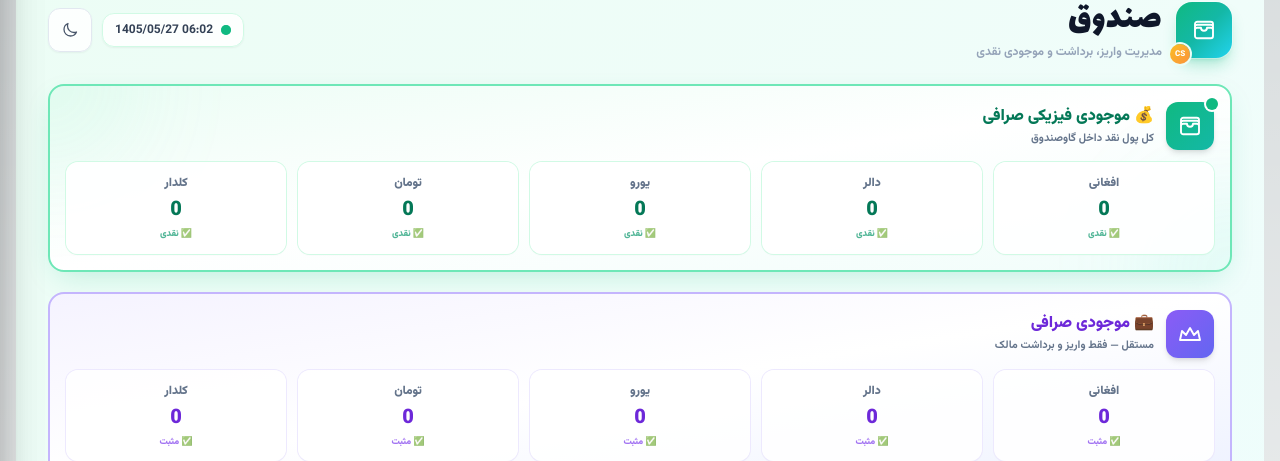
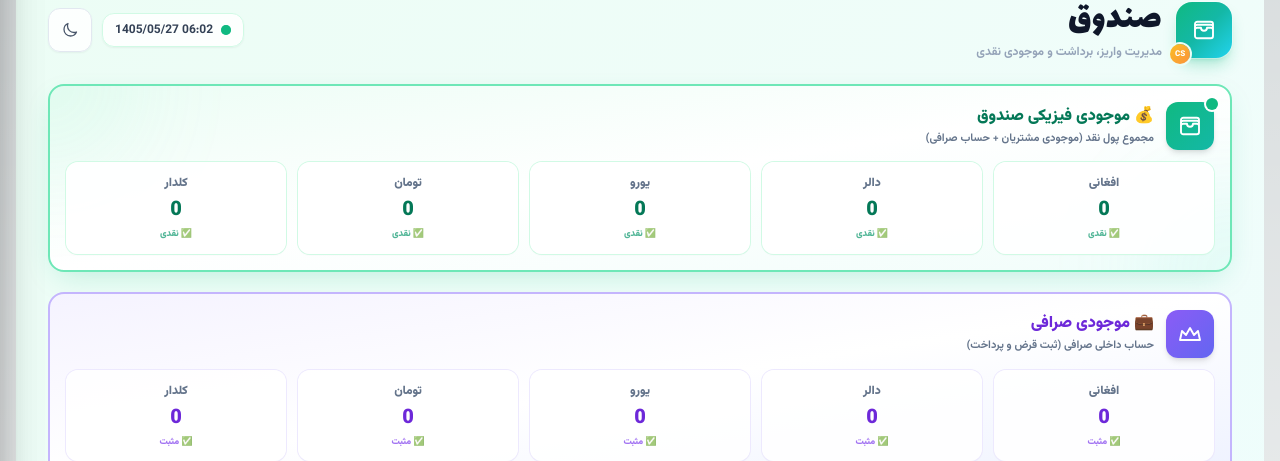
Before and after one commit to nasirahmadrahmati19-hue/exchange-admin, a Next.js app: page /dashboard/cash in a window 1280 px wide. Shown: the part 182-643 px from the top of the page. Built offline with nearby package versions, Linux system fonts and the light colour scheme; sample sign-in values are in the browser's storage.

Commit message:
Integrate exchange account handling and balance updates
Added exchange account logic and updated balance calculations to include deposits and withdrawals for the exchange account. Adjusted customer balance calculations to exclude the exchange account.

```diff
--- a/app/dashboard/cash/page.tsx
+++ b/app/dashboard/cash/page.tsx
@@ -22,6 +22,10 @@ const currencyColors: Record<Currency, { light: string; dark: string; gradient:
 const CASH_BOX_ID = "CASH_BOX";
 const CASH_BOX_NAME = "صندوق";
 const CASH_BOX_CUSTOMER: Customer = { id: CASH_BOX_ID, name: CASH_BOX_NAME, phone: "", tazkira: "", address: "", note: "", telegram: "", telegramChatId: "", registeredAt: "", balances: { AFN: 0, USD: 0, EUR: 0, IRR: 0, PKR: 0 } };
+
+// ✅ تغییر ۱: اضافه شدن شناسه و نام حساب صرافی
+const EXCHANGE_ACCOUNT_ID = "EXCHANGE_ACCOUNT";
+const EXCHANGE_ACCOUNT_NAME = "حساب صرافی";
 
 const hasTelegram = (c: Customer): boolean => Boolean(c.telegramChatId || c.telegram);
 
@@ -66,13 +70,26 @@ function applyBalanceChanges(customers: Customer[], changes: BalanceChange[]): C
   });
 }
 
+// ✅ تغییر ۲: اعمال منطق قرض و پرداخت روی حساب صرافی
 function getBalanceChangesForCashEntry(entry: CashEntry, action: "register" | "reverse"): BalanceChange[] {
   const changes: BalanceChange[] = [];
   const sign = action === "register" ? 1 : -1;
-  if (entry.customerId && entry.customerId !== CASH_BOX_ID && (entry.type === "customer_deposit" || entry.type === "customer_withdraw")) {
-    const delta = entry.type === "customer_deposit" ? entry.amount : -entry.amount;
-    changes.push({ customerId: entry.customerId, customerName: entry.customerName || "", currency: entry.currency, amount: delta * sign });
+
+  if (entry.type === "customer_deposit" || entry.type === "customer_withdraw") {
+    if (entry.customerId && entry.customerId !== CASH_BOX_ID && entry.customerId !== EXCHANGE_ACCOUNT_ID) {
+      const delta = entry.type === "customer_deposit" ? entry.amount : -entry.amount;
+      changes.push({ customerId: entry.customerId, customerName: entry.customerName || "", currency: entry.currency, amount: delta * sign });
+    }
+    // واریز مشتری -> افزودن به حساب صرافی / برداشت مشتری -> کم کردن از حساب صرافی
+    const exchangeDelta = entry.type === "customer_deposit" ? entry.amount : -entry.amount;
+    changes.push({ customerId: EXCHANGE_ACCOUNT_ID, customerName: EXCHANGE_ACCOUNT_NAME, currency: entry.currency, amount: exchangeDelta * sign });
   }
+
+  if (entry.type === "owner_deposit" || entry.type === "owner_withdraw") {
+    const exchangeDelta = entry.type === "owner_deposit" ? entry.amount : -entry.amount;
+    changes.push({ customerId: EXCHANGE_ACCOUNT_ID, customerName: EXCHANGE_ACCOUNT_NAME, currency: entry.currency, amount: exchangeDelta * sign });
+  }
+
   return changes;
 }
 
@@ -140,7 +157,7 @@ function getTelegramSettings() {
 }
 
 function getCustomerChatId(customerId: string | undefined, customers: Customer[]): string {
-  if (!customerId || customerId === CASH_BOX_ID) return "";
+  if (!customerId || customerId === CASH_BOX_ID || customerId === EXCHANGE_ACCOUNT_ID) return "";
   try {
     const c = customers.find(x => x.id === customerId);
     if (!c) return "";
@@ -194,14 +211,14 @@ async function sendCashReceipts(params: { entry: CashEntry; action: "register" |
   if (!settings.enabled || !settings.botToken) return;
   if (!settings.notifyCash) return;
   const { entry, action, customers } = params;
-  if (!entry.customerId || entry.customerId === CASH_BOX_ID) return;
+  if (!entry.customerId || entry.customerId === CASH_BOX_ID || entry.customerId === EXCHANGE_ACCOUNT_ID) return;
   if (entry.type !== "customer_deposit" && entry.type !== "customer_withdraw") return;
   const chatId = getCustomerChatId(entry.customerId, customers);
   if (!chatId) return;
   const getBalances = (customerId: string | undefined): Record<string, number> => {
     const balances: Record<string, number> = {};
     for (const cur of currencies) balances[cur] = 0;
-    if (!customerId || customerId === CASH_BOX_ID) return balances;
+    if (!customerId || customerId === CASH_BOX_ID || customerId === EXCHANGE_ACCOUNT_ID) return balances;
     const c = customers.find(x => x.id === customerId);
     if (!c) return balances;
     for (const cur of currencies) balances[cur] = c.balances[cur] || 0;
@@ -263,6 +280,7 @@ export default function CashPage() {
   const [editingEntryId, setEditingEntryId] = useState<string | null>(null);
   const [openActionId, setOpenActionId] = useState<string | null>(null);
   const [selectedEntry, setSelectedEntry] = useState<CashEntry | null>(null);
+  const [initializedExchangeAccount, setInitializedExchangeAccount] = useState(false);
 
   useEffect(() => { try { const saved = window.localStorage.getItem("fx-theme"); if (saved === "dark" || saved === "light") setTheme(saved); } catch (e) { /* ignore */ } }, []);
   useEffect(() => { try { window.localStorage.setItem("fx-theme", theme); } catch (e) { /* ignore */ } }, [theme]);
@@ -279,6 +297,31 @@ export default function CashPage() {
     } catch (err) { console.error("Load error:", err); }
     setMounted(true);
   }, []);
+
+  // ✅ تغییر ۳: ایجاد خودکار حساب صرافی در اولین لود
+  useEffect(() => {
+    if (!mounted || initializedExchangeAccount) return;
+    setCustomers(prev => {
+      if (prev.some(c => c.id === EXCHANGE_ACCOUNT_ID)) {
+        setInitializedExchangeAccount(true);
+        return prev;
+      }
+      const histBal: Record<Currency, number> = { AFN: 0, USD: 0, EUR: 0, IRR: 0, PKR: 0 };
+      for (const e of entries) {
+        if (e.status === "voided") continue;
+        if (e.type === "owner_deposit") histBal[e.currency] += e.amount;
+        else if (e.type === "owner_withdraw") histBal[e.currency] -= e.amount;
+      }
+      setInitializedExchangeAccount(true);
+      return [...prev, {
+        id: EXCHANGE_ACCOUNT_ID,
+        name: EXCHANGE_ACCOUNT_NAME,
+        phone: "", tazkira: "", address: "", note: "حساب داخلی صرافی",
+        telegram: "", telegramChatId: "", registeredAt: new Date().toISOString(),
+        balances: histBal
+      }];
+    });
+  }, [mounted, entries, initializedExchangeAccount]);
 
   useEffect(() => {
     const handleStorage = (e: StorageEvent) => {
@@ -330,21 +373,18 @@ export default function CashPage() {
 
   const physicalCashBalances = useMemo(() => computeCashBalances(entries), [entries]);
 
-  // ✅ موجودی صرافی — مستقل و مستقیم از اسناد مالک (owner_deposit / owner_withdraw)
+  // ✅ تغییر ۴: موجودی صرافی از روی مشتری خوانده می‌شود
+  const exchangeAccount = useMemo(() => customers.find(c => c.id === EXCHANGE_ACCOUNT_ID), [customers]);
   const exchangeBalance = useMemo(() => {
-    const totals: Record<Currency, number> = { AFN: 0, USD: 0, EUR: 0, IRR: 0, PKR: 0 };
-    for (const e of entries) {
-      if (e.status === "voided") continue;
-      if (e.type === "owner_deposit") totals[e.currency] += e.amount;
-      else if (e.type === "owner_withdraw") totals[e.currency] -= e.amount;
-    }
-    return totals;
-  }, [entries]);
+    if (!exchangeAccount) return { AFN: 0, USD: 0, EUR: 0, IRR: 0, PKR: 0 };
+    return exchangeAccount.balances;
+  }, [exchangeAccount]);
 
+  // ✅ تغییر ۵: حذف حساب صرافی از محاسبات موجودی و بدهی مشتریان عادی
   const customerDeposits = useMemo(() => {
     const totals: Record<Currency, number> = { AFN: 0, USD: 0, EUR: 0, IRR: 0, PKR: 0 };
     for (const c of customers) {
-      if (c.id === CASH_BOX_ID || c.name === CASH_BOX_NAME) continue;
+      if (c.id === CASH_BOX_ID || c.name === CASH_BOX_NAME || c.id === EXCHANGE_ACCOUNT_ID) continue;
       for (const cur of currencies) { const bal = c.balances[cur] || 0; if (bal > 0) totals[cur] += bal; }
     }
     return totals;
@@ -353,7 +393,7 @@ export default function CashPage() {
   const customerDebts = useMemo(() => {
     const totals: Record<Currency, number> = { AFN: 0, USD: 0, EUR: 0, IRR: 0, PKR: 0 };
     for (const c of customers) {
-      if (c.id === CASH_BOX_ID || c.name === CASH_BOX_NAME) continue;
+      if (c.id === CASH_BOX_ID || c.name === CASH_BOX_NAME || c.id === EXCHANGE_ACCOUNT_ID) continue;
       for (const cur of currencies) { const bal = c.balances[cur] || 0; if (bal < 0) totals[cur] += Math.abs(bal); }
     }
     return totals;
@@ -419,7 +459,7 @@ export default function CashPage() {
     if (!amount) errs.amount = "مبلغ خالی یا صفر است.";
     if (!form.reason.trim()) errs.reason = "دلیل / شرح ضروری است.";
     if (isCustomerType && !form.customerName.trim()) errs.customerName = "انتخاب مشتری ضروری است.";
-    if (form.type === "customer_withdraw" && form.customerId && form.customerId !== CASH_BOX_ID) {
+    if (form.type === "customer_withdraw" && form.customerId && form.customerId !== CASH_BOX_ID && form.customerId !== EXCHANGE_ACCOUNT_ID) {
       const cust = customers.find(c => c.id === form.customerId);
       if (cust) { const bal = cust.balances[form.currency] || 0; if (amount > bal) errs.amount = `موجودی کافی نیست. موجودی فعلی: ${fmt(bal)} ${labels[form.currency]}`; }
     }
@@ -539,7 +579,7 @@ export default function CashPage() {
 
           <div className="cs-up space-y-4 md:space-y-5" style={{ animationDelay: "70ms" }}>
 
-            {/* ✅ کارت موجودی فیزیکی صرافی — ارتفاع کاهش یافته */}
+            {/* ✅ تغییر ۶: کارت موجودی فیزیکی صندوق */}
             <div className={`relative overflow-hidden rounded-xl md:rounded-2xl border-2 p-3 md:p-4 transition-all duration-300 hover:shadow-xl ${dk ? "border-emerald-400/40 bg-gradient-to-br from-emerald-900/40 via-slate-900/60 to-teal-900/40 shadow-[0_10px_30px_-10px_rgba(16,185,129,0.3)]" : "border-emerald-300 bg-gradient-to-br from-emerald-50 via-white to-teal-50 shadow-[0_10px_30px_-10px_rgba(16,185,129,0.25)]"}`}>
               <div className={`absolute -top-16 -left-16 h-32 w-32 rounded-full blur-3xl opacity-20 ${dk ? "bg-emerald-400" : "bg-emerald-300"}`} />
               <div className={`absolute -bottom-16 -right-16 h-32 w-32 rounded-full blur-3xl opacity-20 ${dk ? "bg-teal-400" : "bg-teal-300"}`} />
@@ -549,8 +589,8 @@ export default function CashPage() {
                   <span className="absolute -top-1 -right-1 flex h-3 w-3"><span className="absolute inline-flex h-full w-full animate-ping rounded-full bg-emerald-400 opacity-75" /><span className="relative inline-flex h-3 w-3 rounded-full bg-emerald-500 ring-2 ring-white" /></span>
                 </div>
                 <div className="flex-1 min-w-0">
-                  <b className={`block text-sm md:text-base font-black ${dk ? "text-emerald-300" : "text-emerald-700"}`}>💰 موجودی فیزیکی صرافی</b>
-                  <span className={`block text-[10px] md:text-[11px] font-bold mt-0.5 ${dk ? "text-slate-400" : "text-slate-500"}`}>کل پول نقد داخل گاوصندوق</span>
+                  <b className={`block text-sm md:text-base font-black ${dk ? "text-emerald-300" : "text-emerald-700"}`}>💰 موجودی فیزیکی صندوق</b>
+                  <span className={`block text-[10px] md:text-[11px] font-bold mt-0.5 ${dk ? "text-slate-400" : "text-slate-500"}`}>مجموع پول نقد (موجودی مشتریان + حساب صرافی)</span>
                 </div>
               </div>
               <div className="relative grid grid-cols-2 sm:grid-cols-3 md:grid-cols-5 gap-2 md:gap-3">
@@ -568,7 +608,7 @@ export default function CashPage() {
               </div>
             </div>
 
-            {/* ✅ کارت موجودی صرافی — مستقل از اسناد مالک — ارتفاع کاهش یافته */}
+            {/* ✅ تغییر ۷: کارت موجودی صرافی */}
             <div className={`relative overflow-hidden rounded-xl md:rounded-2xl border-2 p-3 md:p-4 transition-all duration-300 hover:shadow-xl ${dk ? "border-violet-400/40 bg-gradient-to-br from-violet-900/40 via-slate-900/60 to-indigo-900/40" : "border-violet-300 bg-gradient-to-br from-violet-50 via-white to-indigo-50"}`}>
               <div className="relative flex items-center gap-3 mb-3">
                 <div className={`relative grid h-10 w-10 md:h-12 md:w-12 shrink-0 place-items-center rounded-xl shadow-md ${dk ? "bg-gradient-to-br from-violet-400 to-indigo-400 text-slate-950" : "bg-gradient-to-br from-violet-500 to-indigo-500 text-white"}`}>
@@ -576,7 +616,7 @@ export default function CashPage() {
                 </div>
                 <div className="flex-1 min-w-0">
                   <b className={`block text-sm md:text-base font-black ${dk ? "text-violet-300" : "text-violet-700"}`}>💼 موجودی صرافی</b>
-                  <span className={`block text-[10px] md:text-[11px] font-bold mt-0.5 ${dk ? "text-slate-400" : "text-slate-500"}`}>مستقل — فقط واریز و برداشت مالک</span>
+                  <span className={`block text-[10px] md:text-[11px] font-bold mt-0.5 ${dk ? "text-slate-400" : "text-slate-500"}`}>حساب داخلی صرافی (ثبت قرض و پرداخت)</span>
                 </div>
               </div>
               <div className="relative grid grid-cols-2 sm:grid-cols-3 md:grid-cols-5 gap-2 md:gap-3">
@@ -594,10 +634,7 @@ export default function CashPage() {
               </div>
             </div>
 
-            {/* سه کارت اطلاعاتی */}
             <div className="grid grid-cols-1 sm:grid-cols-3 gap-3 md:gap-4">
-
-              {/* کارت موجودی مشتریان */}
               <div className={`group relative overflow-hidden rounded-2xl border p-4 md:p-5 transition-all duration-300 hover:shadow-xl hover:scale-[1.01] ${dk ? "border-sky-400/25 bg-gradient-to-br from-sky-900/30 to-slate-900/50" : "border-sky-200 bg-gradient-to-br from-sky-50 to-white"}`}>
                 <div className={`absolute top-0 right-0 h-24 w-24 rounded-full blur-2xl opacity-10 ${dk ? "bg-sky-400" : "bg-sky-300"}`} />
                 <div className="relative flex items-center gap-3 mb-4">
@@ -620,7 +657,6 @@ export default function CashPage() {
                 </div>
               </div>
 
-              {/* کارت بدهی مشتریان */}
               <div className={`group relative overflow-hidden rounded-2xl border p-4 md:p-5 transition-all duration-300 hover:shadow-xl hover:scale-[1.01] ${dk ? "border-rose-400/25 bg-gradient-to-br from-rose-900/30 to-slate-900/50" : "border-rose-200 bg-gradient-to-br from-rose-50 to-white"}`}>
                 <div className={`absolute top-0 right-0 h-24 w-24 rounded-full blur-2xl opacity-10 ${dk ? "bg-rose-400" : "bg-rose-300"}`} />
                 <div className="relative flex items-center gap-3 mb-4">
@@ -643,7 +679,6 @@ export default function CashPage() {
                 </div>
               </div>
 
-              {/* کارت کارمزد قابل برداشت */}
               <div className={`group relative overflow-hidden rounded-2xl border p-4 md:p-5 transition-all duration-300 hover:shadow-xl hover:scale-[1.01] ${dk ? "border-amber-400/25 bg-gradient-to-br from-amber-900/30 to-slate-900/50" : "border-amber-200 bg-gradient-to-br from-amber-50 to-white"}`}>
                 <div className={`absolute top-0 right-0 h-24 w-24 rounded-full blur-2xl opacity-10 ${dk ? "bg-amber-400" : "bg-amber-300"}`} />
                 <div className="relative flex items-center gap-3 mb-4">
@@ -707,7 +742,13 @@ export default function CashPage() {
                           {filteredCustomerList.length === 0 ? (<div className={`px-4 py-3 text-xs text-center ${subText}`}>مشتری‌ای یافت نشد</div>) : (
                             filteredCustomerList.map((c) => (
                               <button key={c.id} type="button" onClick={() => { setField("customerId", c.id); setField("customerName", c.name); setCustomerFilter(""); setShowCustomerList(false); }} className={`flex w-full items-center gap-2 px-3 py-2.5 text-right text-xs font-bold transition ${dk ? "text-slate-200 hover:bg-teal-400/15 hover:text-teal-300" : "text-slate-700 hover:bg-teal-50 hover:text-teal-600"}`}>
-                                <span className="flex-1 truncate flex items-center gap-1.5">{c.name}{c.id === CASH_BOX_ID && " 💰"}{hasTelegram(c) && c.id !== CASH_BOX_ID && <span title="دارای چت آیدی تلگرام">📱</span>}</span>
+                                {/* ✅ تغییر ۸: نمایش آیکون برای حساب صرافی */}
+                                <span className="flex-1 truncate flex items-center gap-1.5">
+                                  {c.name}
+                                  {c.id === CASH_BOX_ID && " 💰"}
+                                  {c.id === EXCHANGE_ACCOUNT_ID && " 💼"}
+                                  {hasTelegram(c) && c.id !== CASH_BOX_ID && c.id !== EXCHANGE_ACCOUNT_ID && <span title="دارای چت آیدی تلگرام">📱</span>}
+                                </span>
                                 <span className={`text-[10px] tabular-nums font-bold ${currencyColors[form.currency][dk ? "dark" : "light"]}`}>{fmt(c.balances[form.currency] || 0)} {labels[form.currency]}</span>
                               </button>
                             ))
@@ -777,7 +818,7 @@ export default function CashPage() {
                   <span className={`grid h-10 w-10 place-items-center rounded-xl ${isInType ? dk ? "bg-emerald-400/15 text-emerald-300" : "bg-emerald-100 text-emerald-600" : dk ? "bg-rose-400/15 text-rose-300" : "bg-rose-100 text-rose-600"}`}><Ic n={isInType ? "arrowDown" : "arrowUp"} className="h-5 w-5" /></span>
                   <div>
                     <b className={`text-sm font-black ${isInType ? dk ? "text-emerald-300" : "text-emerald-700" : dk ? "text-rose-300" : "text-rose-700"}`}>{isInType ? "افزایش موجودی صندوق" : "کاهش موجودی صندوق"}</b>
-                    <p className={`text-[11px] ${subText}`}>{isInType ? "مبلغ به موجودی" : "مبلغ از موجودی"} {labels[form.currency]} {isInType ? "اضافه" : "کم"} می‌شود.{isCustomerType && form.customerId && form.customerId !== CASH_BOX_ID && (form.type === "customer_deposit" ? " موجودی حساب مشتری هم افزایش می‌یابد." : " موجودی حساب مشتری هم کاهش می‌یابد.")}{isCommissionType && " این مبلغ از کارمزد قابل برداشت کسر می‌شود."}</p>
+                    <p className={`text-[11px] ${subText}`}>{isInType ? "مبلغ به موجودی" : "مبلغ از موجودی"} {labels[form.currency]} {isInType ? "اضافه" : "کم"} می‌شود.{isCustomerType && form.customerId && form.customerId !== CASH_BOX_ID && form.customerId !== EXCHANGE_ACCOUNT_ID && (form.type === "customer_deposit" ? " موجودی حساب مشتری هم افزایش می‌یابد." : " موجودی حساب مشتری هم کاهش می‌یابد.")}{isCommissionType && " این مبلغ از کارمزد قابل برداشت کسر می‌شود."}</p>
                   </div>
                 </div>
               )}
```
